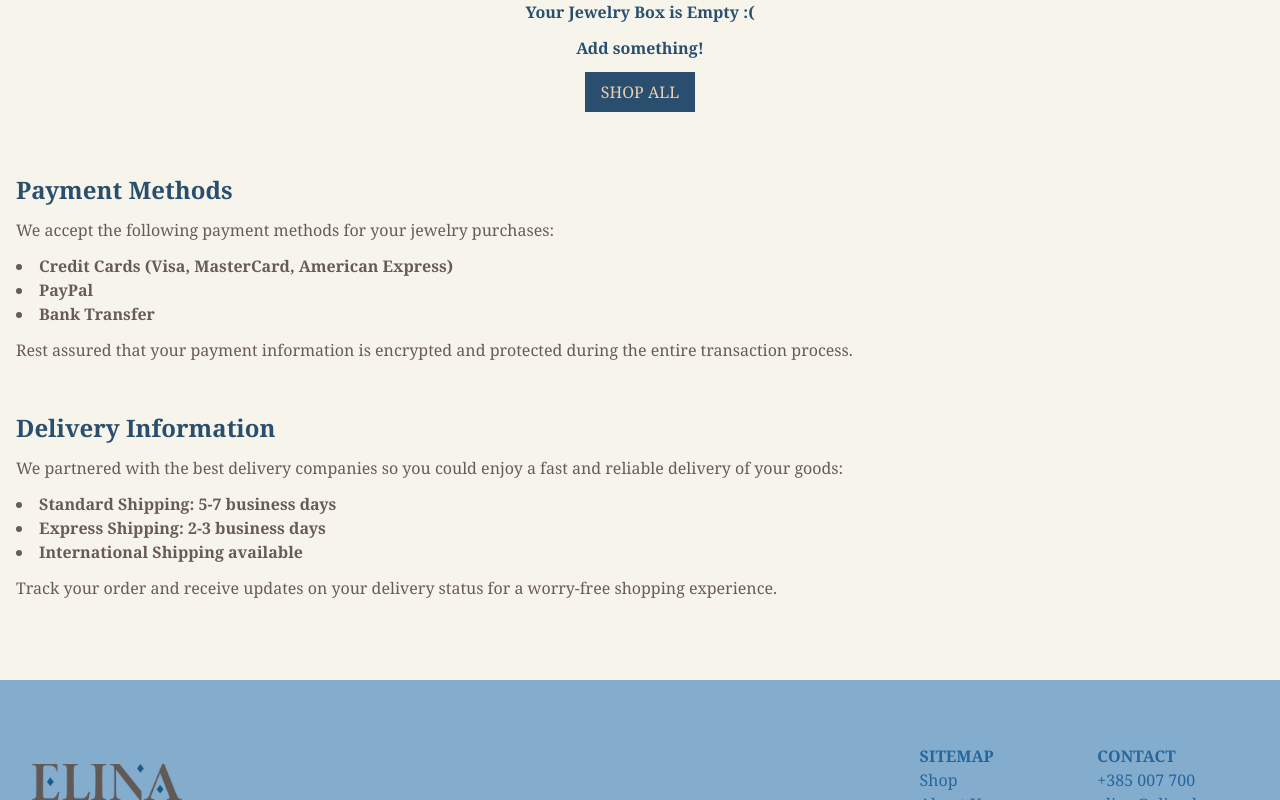
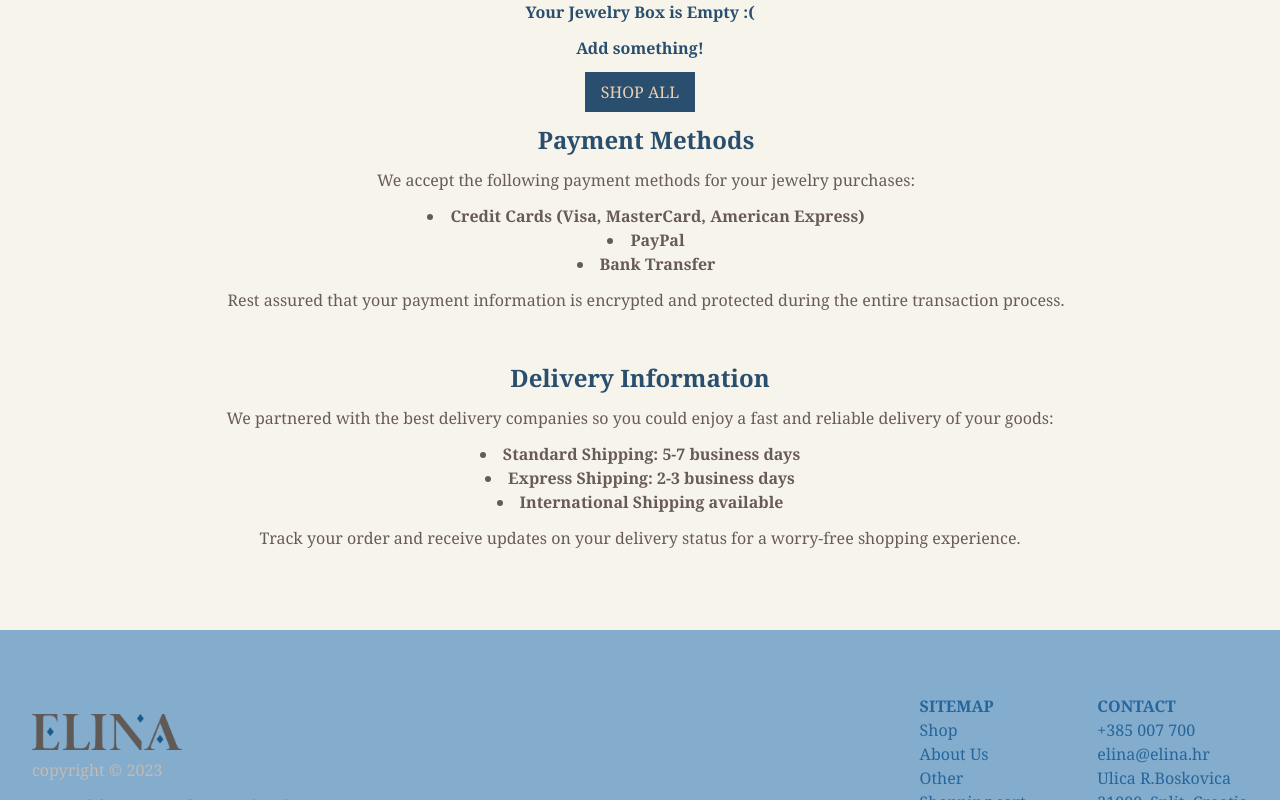
Before and after one commit to DinaVrandecic/HCI-2023-24, a Next.js app in the folder semester-project/: page /cart in a window 1280 px wide. Shown: the part 540-1340 px from the top of the page. Built offline with nearby package versions, Linux system fonts and the light colour scheme.

Commit message:
footer again

```diff
--- a/semester-project/app/cart/page.tsx
+++ b/semester-project/app/cart/page.tsx
@@ -6,20 +6,20 @@ function ShoppingCartPage() {
   return (
     <div className="container-fluid mt-5 px-4">
       <div className="row">
-        <div className="col-md-6">
+        <div className="col-md-6 d-flex align-items-center justify-content-center">
           <div className="card">
             <div className="card-header">
               <h1 className="text-center text-3xl font-bold font-serif text-dark_blue">My Cart</h1>
             </div>
             <div className="card-body cart">
               <div className="flex flex-col justify-center items-center text-center">
-                <div className="mb-[40px] mt-[60px] relative mr-[30px] ">
+                <div className="mb-[40px] mt-[60px] relative mr-[30px]">
                   <Image
                     src={cart}
                     alt="Our Vision"
                     width={280}
                     height={300}
-                    className="object-cover "
+                    className="object-cover"
                   />
                   <div className="absolute w-full h-full -top-[30px] left-[30px] -z-10 bg-peach1"></div>
                 </div>
@@ -35,11 +35,11 @@ function ShoppingCartPage() {
           </div>
         </div>
 
-        <div className="col-md-6">
-          <div className="card">
-            <div className="card-body">
+        <div className="col-md-6 d-flex  align-items-center justify-start">
+
+            <div className="card-body justify-start">
               {/* Payment Method Section */}
-              <div className="mt-[50px]">
+              <div className="pl-3 text-center">
                 <h2 className="text-2xl font-bold font-serif text-dark_blue mb-3">Payment Methods</h2>
                 <p className="text-brown1 font-serif mb-3">
                   We accept the following payment methods for your jewelry purchases:
@@ -55,9 +55,9 @@ function ShoppingCartPage() {
               </div>
 
               {/* Delivery Information Section */}
-              <div className="mt-[50px]">
+              <div className="mt-[50px] text-center">
                 <h2 className="text-2xl font-bold font-serif text-dark_blue mb-3">Delivery Information</h2>
-                <p className="text-brown1 font-serif mb-3">
+                <p className="text-brown1 font-serif mb-3 ">
                   We partnered with the best delivery companies so you could enjoy a fast and reliable delivery of your goods:
                 </p>
                 <ul className="list-disc list-inside text-brown1 font-bold font-serif">
@@ -70,7 +70,7 @@ function ShoppingCartPage() {
                 </p>
               </div>
             </div>
-          </div>
+
         </div>
       </div>
     </div>
```
